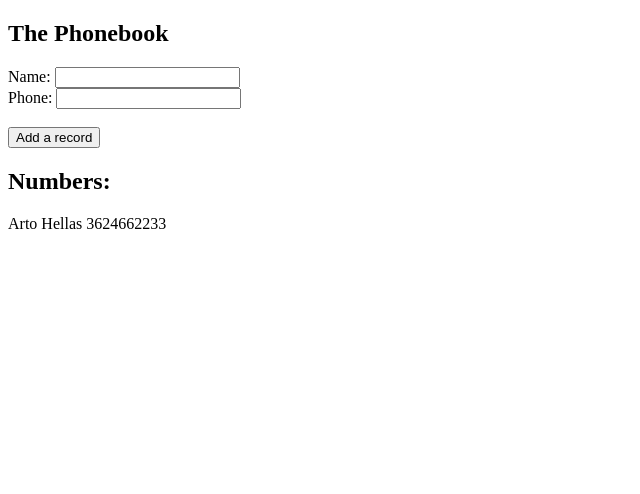
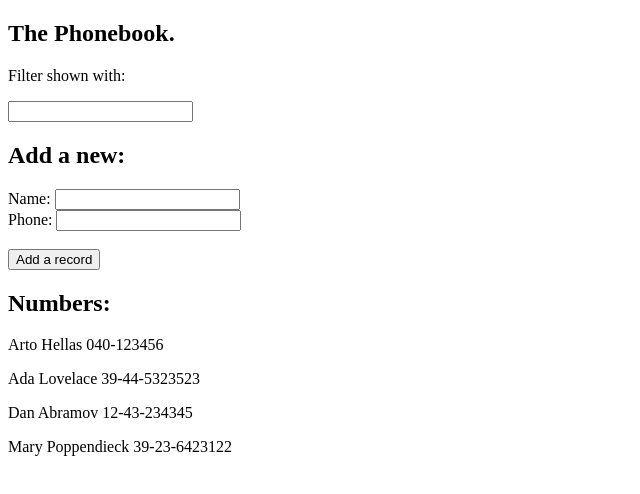
Before and after one commit to maurirlz/Full-Stack-Open-2020, a React (Create React App) app in the folder part2/exercises/the-phonebook/: page / in a window 1280 px wide. Shown: the top 494 px of the page, without its empty margins (0-640 px from the left). Built offline with nearby package versions, Linux system fonts and the light colour scheme.

Commit message:
Finish exercises 2.9 and 2.10

```diff
--- /dev/null
+++ b/part2/exercises/the-phonebook/src/components/Filter.js
@@ -0,0 +1,16 @@
+import React from 'react';
+import Header from './Header';
+import FormInput from './FormInput';
+
+const Filter = ({ filterChange, personFilter }) => {
+
+    return (
+        <div>
+            <Header title="The Phonebook."/>
+            <p>Filter shown with: </p>
+            <FormInput value={personFilter} type="text" changeHandler={filterChange}/>
+         </div>
+    )
+}
+
+export default Filter;
--- a/part2/exercises/the-phonebook/src/components/Phonebook.js
+++ b/part2/exercises/the-phonebook/src/components/Phonebook.js
@@ -2,11 +2,38 @@ import React, { useState } from "react";
 import Header from "./Header";
 import Form from "./Form";
 import Phones from "./Phones";
+import Filter from "./Filter";
 
 const Phonebook = () => {
+
   const [persons, setPersons] = useState([
-    { name: "Arto Hellas", phone: "3624662233" },
+    { name: 'Arto Hellas', phone: '040-123456' },
+    { name: 'Ada Lovelace', phone: '39-44-5323523' },
+    { name: 'Dan Abramov', phone: '12-43-234345' },
+    { name: 'Mary Poppendieck', phone: '39-23-6423122' }
   ]);
+
+  const [newName, setNewName] = useState("");
+  const [newPhone, setNewPhone] = useState("");
+  const [personFilter, setPersonFilter] = useState('');
+
+  const handleNameChange = (event) => setNewName(event.target.value);
+  const handlePhoneChange = (event) => setNewPhone(event.target.value);
+  const handlePersonFilter = (event) => setPersonFilter(event.target.value);
+
+  const checkIfNameIsNotPresent = (newPerson) => {
+
+    return (persons.find((person) => person.name.toUpperCase === newPerson.name.toUpperCase) === undefined)
+  }
+
+  const checkIfPhoneIsNotPresent = (newPerson) => {
+
+    return (persons.find((person) => newPerson.phone === person.phone) === undefined)
+  }
+
+  const showPersons = personFilter ?
+                      persons.filter(person => person.name.toUpperCase().search(personFilter.toUpperCase()) !== -1)
+                      : persons;
 
   const addPerson = (event) => {
     event.preventDefault();
@@ -16,37 +43,23 @@ const Phonebook = () => {
       phone: newPhone,
     };
 
-    if (persons.find((person) => person.name === newPerson.name) === undefined) {
-
-      if (persons.find((person) => newPerson.phone === person.phone) === undefined) {
+    if (checkIfNameIsNotPresent(newPerson) && checkIfPhoneIsNotPresent(newPerson)) {
 
         setPersons(persons.concat(newPerson));
         setNewName("");
         setNewPhone("");
       } else {
 
-        alert(`number: ${newPerson.phone} is already on the phonebook.`);
+        alert(`${newPerson.name} is already on the phonebook.`);
         setNewName("");
         setNewPhone("");
       }
-    } else {
-
-      alert(`${newPerson.name} is already added to the phonebook.`);
-      setNewName("");
-      setNewPhone("");
-    }
-  };
-
-  const [newName, setNewName] = useState("");
-  const [newPhone, setNewPhone] = useState("");
-
-  const handleNameChange = (event) => setNewName(event.target.value);
-
-  const handlePhoneChange = (event) => setNewPhone(event.target.value);
+    };
 
   return (
     <div>
-      <Header title="The Phonebook" />
+      <Filter filterChange={handlePersonFilter} value={personFilter} />
+      <Header title="Add a new: " />
       <Form
         addPerson={addPerson}
         newName={newName}
@@ -55,7 +68,7 @@ const Phonebook = () => {
         handlePhoneChange={handlePhoneChange}
       />
       <Header title="Numbers: " />
-      <Phones persons={persons} />
+      <Phones persons={showPersons} />
     </div>
   );
 };
```
